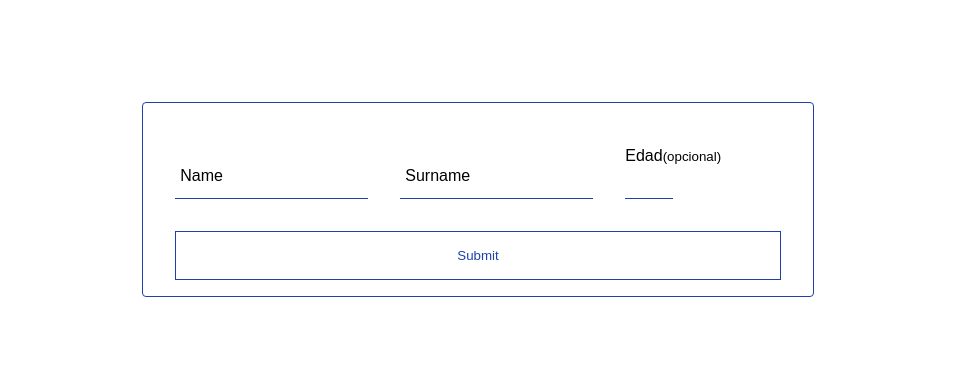
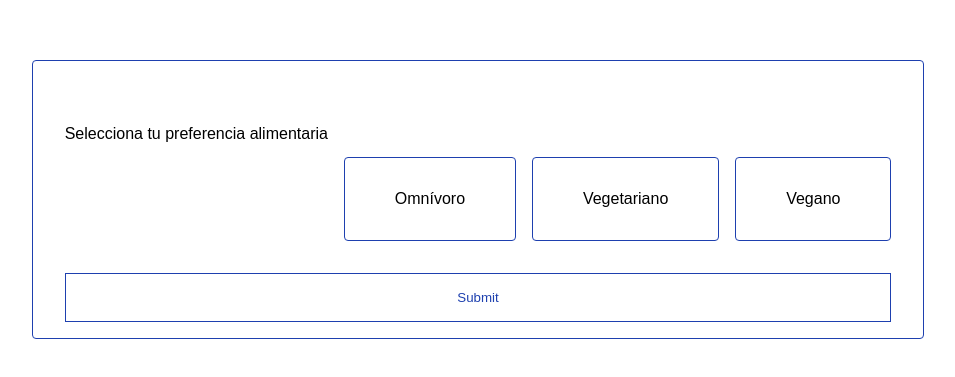
Before and after one commit to Bluubi/learn.react.formularios, a React (Vite) app: page / in a window 1280 px wide. Shown: the part 201-578 px from the top of the page, without its empty margins (162-1117 px from the left). Built offline with nearby package versions, Linux system fonts and the light colour scheme.

Commit message:
food and hobby steps

```diff
--- a/src/App.tsx
+++ b/src/App.tsx
@@ -4,21 +4,21 @@ import {PersonalForm} from "./forms/steps/personal";
 import {FormProvider, useForm} from "react-hook-form";
 import {useState} from "react";
 import {HobbyForm} from './forms/steps/hobby';
+import {FoodForm} from "./forms/steps/food";
 
 function App() {
 
     const methods  = useForm();
 
-    const forms = [ 'PersonalForm', 'HobbyForm'];
+    const forms = [ 'PersonalForm', 'HobbyForm', 'FoodForm'];
 
-    const [ formulary, setFormulary ] = useState<string>('PersonalForm')
-
+    const [ formulary, setFormulary ] = useState<string>('FoodForm')
 
 
     return (
         <div className={style.formContainer}>
             <FormProvider {...methods}>
-                <form className={util.form} onSubmit={ methods.handleSubmit( () => {
+                <form className={util.form} onSubmit={ methods.handleSubmit( (data) => {
                     const currentForm = forms.findIndex((f) => f === formulary);
                     const nextForm = currentForm + 1
                     if(nextForm === forms.length || currentForm === -1){
@@ -30,6 +30,7 @@ function App() {
                 })}>
                     { formulary === 'PersonalForm' ? <PersonalForm/> :
                         formulary === 'HobbyForm' ? <HobbyForm /> :
+                        formulary === 'FoodForm' ? <FoodForm /> :
                     <></>}
                     <button type="submit" className={util.submit}>Submit</button>
                 </form>
--- a/src/forms/form-group/form-group.tsx
+++ b/src/forms/form-group/form-group.tsx
@@ -4,10 +4,13 @@ import {useFormContext} from "react-hook-form";
 import {forwardRef, useEffect} from "react";
 
 export const FormGroup = forwardRef<HTMLLabelElement, {name: string}>((props, ref) => {
-    const { register, watch, formState: {errors } } = useFormContext();
+    const { register, watch, getValues, formState: {errors } } = useFormContext();
 
     useEffect(() => {
-
+        const content = getValues();
+        if(content[props.name] !== ""){
+            ref?.current?.classList.add('stayAtTop');
+        }
         const subscription = watch((value) => {
             if(value[props.name] !== "" ){
                 ref?.current?.classList.add('stayAtTop');
@@ -18,7 +21,7 @@ export const FormGroup = forwardRef<HTMLLabelElement, {name: string}>((props, re
             }
         });
         return () => subscription.unsubscribe();
-    }, []);
+    }, [getValues]);
 
     return (
         <div className={style.formGroup}>
--- /dev/null
+++ b/src/forms/steps/food/index.module.css
@@ -0,0 +1,33 @@
+.foodFormWrapper {
+    display: flex;
+    width: 100%;
+    flex-wrap: wrap;
+    gap: 1rem;
+}
+
+.foodCard {
+    display: flex;
+    flex: 1 0 auto;
+    align-items: center;
+    justify-content: center;
+
+    margin-top: 2rem;
+    padding: 2rem;
+
+    border: 1px solid var(--blue-800);
+    border-radius: 4px;
+}
+
+.foodCard:hover {
+    background: var(--blue-800);
+    cursor: pointer;
+    color: white;
+    font-weight: 600;
+    border-radius: 4px;
+}
+
+input[type="radio"]:checked + p {
+    background-color: var(--blue-800);
+    color: white;
+
+}
--- /dev/null
+++ b/src/forms/steps/food/index.tsx
@@ -0,0 +1,35 @@
+import {useFormContext} from "react-hook-form";
+import styles from './index.module.css';
+
+export const FoodForm = () => {
+
+    const { register, setValue } = useFormContext();
+
+    const handleClickOnFood = (event: Event) => {
+        const input = (event.target) as HTMLParagraphElement;
+        const dataId = input.dataset.testid;
+        if(input.classList.contains('selected')){
+            input.classList.remove('selected')
+            setValue('choice', `food.${dataId}`);
+
+        } else {
+            if(dataId){
+                setValue('choice', `food.${dataId}`);
+                input.classList.add('selected');
+            }
+        }
+    }
+
+    return (<div className={styles.foodFormWrapper}>
+        <p> Selecciona tu preferencia alimentaria </p>
+            <input hidden={true} type={"radio"} value={'food.omnivoro'} {...register('choice')} />
+            <p className={styles.foodCard} data-testid={'omnivoro'}
+               onClick={(event) => handleClickOnFood(event)} aria-label={'button'}> Omnívoro </p>
+            <input hidden={true} type={"radio"} value={'food.vegetariano'} {...register('choice')} />
+            <p className={styles.foodCard} data-testid={'vegetariano'}
+               onClick={(event) => handleClickOnFood(event)} aria-label={'button'}> Vegetariano </p>
+            <input hidden={true} type={"radio"} value={'food.vegano'} {...register('choice')} />
+            <p className={styles.foodCard} data-testid={'vegano'}
+               onClick={(event) => handleClickOnFood(event)} aria-label={'button'} > Vegano </p>
+    </div>)
+}
--- /dev/null
+++ b/src/forms/steps/hobby/index.module.css
@@ -0,0 +1,38 @@
+
+.formTitle {
+    font-size: 1.5rem;
+    width:100%;
+}
+
+.hobbyWrapper {
+    display: flex;
+    margin-top: 1rem;
+    gap: 1rem;
+}
+
+.hobbyBox {
+    display: flex;
+    justify-content: center;
+    align-items: center;
+    text-transform: capitalize;
+
+    padding: 1rem;
+    border: 1px solid var(--blue-800);
+    border-radius: 4px;
+
+    cursor: pointer;
+}
+
+.hobbyBox:hover {
+    color: white;
+    background-color: var(--blue-800);
+}
+
+.elementCheckbox {
+    margin-left: 0.6rem;
+}
+
+input:checked + p {
+    background: var(--blue-800);
+    color: white;
+}
--- a/src/forms/steps/hobby/index.tsx
+++ b/src/forms/steps/hobby/index.tsx
@@ -1,7 +1,48 @@
+import style from './index.module.css';
+import {useFormContext} from "react-hook-form";
+
+
+const hobbies = [
+    'lectura', 'deportes', 'moda', 'cosmética', 'videojuegos', 'escritura'
+]
+
 export const HobbyForm = () => {
+
+    const { setValue } = useFormContext();
+
+    const handleClickOnHobby = (event: Event) => {
+        const input = (event.target) as HTMLParagraphElement;
+        const dataId = input.dataset.testid;
+        if(input.classList.contains('selected')){
+            input.classList.remove('selected')
+            setValue(`hobbies.${dataId}`, false);
+
+        } else {
+            if(dataId){
+                setValue(`hobbies.${dataId}`, true);
+                input.classList.add('selected');
+            }
+        }
+    }
+
+    const { register } = useFormContext();
+
     return (
-        <form>
-            <input type={"checkbox"} name={'sports'} />
-        </form>
+        <div>
+            <div>
+                <p className={style.formTitle}> Selecciona al menos un hobby </p>
+            </div>
+            <div className={style.hobbyWrapper}>
+                { hobbies.map( hobby => {
+                    return (
+                        <div>
+                            <input className={style.elementCheckbox} type={'checkbox'} value={hobby}
+                                   hidden={true} {...register('hobbies.' + hobby)} />
+                            <p className={style.hobbyBox} data-testid={hobby}
+                               onClick={(event) => handleClickOnHobby(event)} aria-label={'button'}> {hobby}</p>
+                        </div>)
+                })}
+            </div>
+        </div>
     )
 }
```
Also changed, not shown: src/index.css (+0 -7 lines), 2 other files (tests, documents, lock files or other folders).
